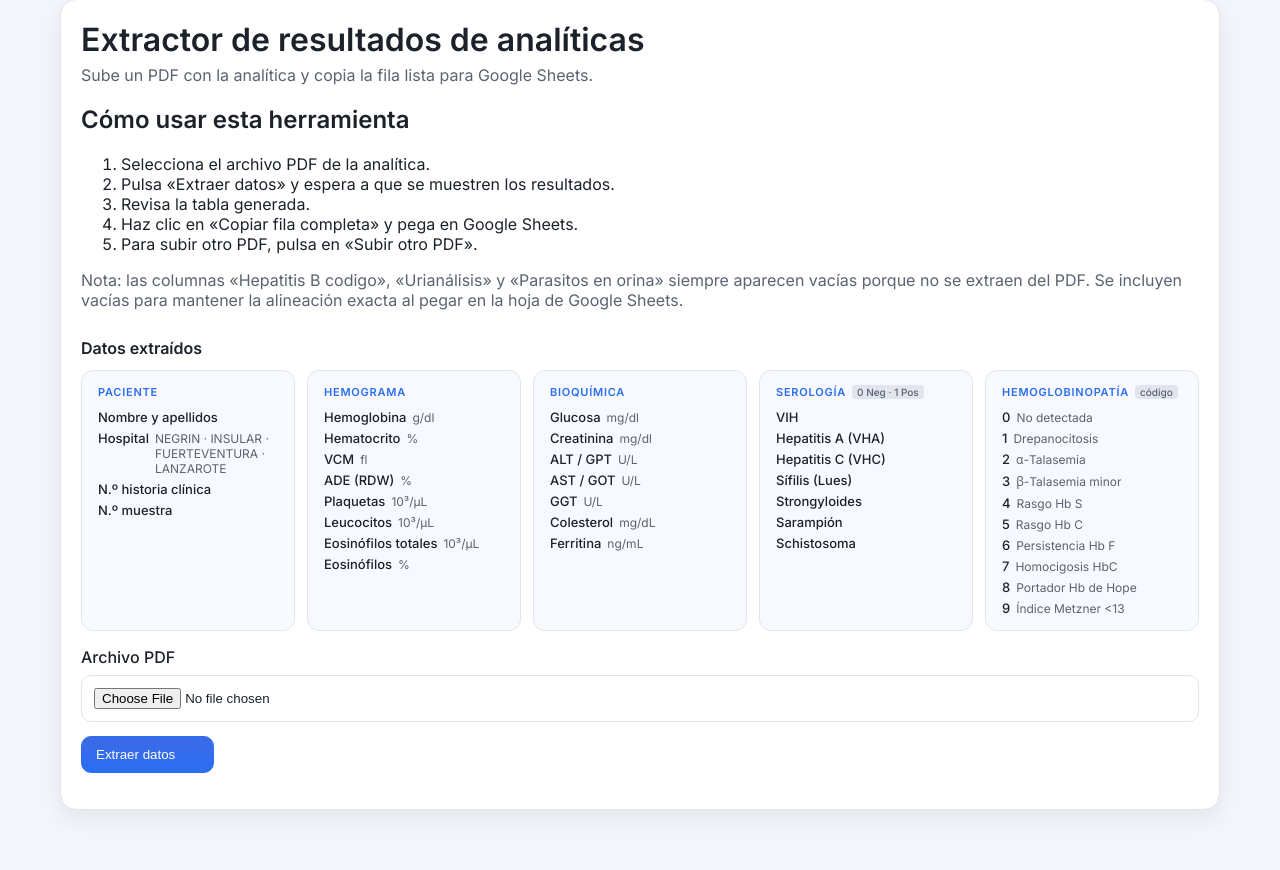
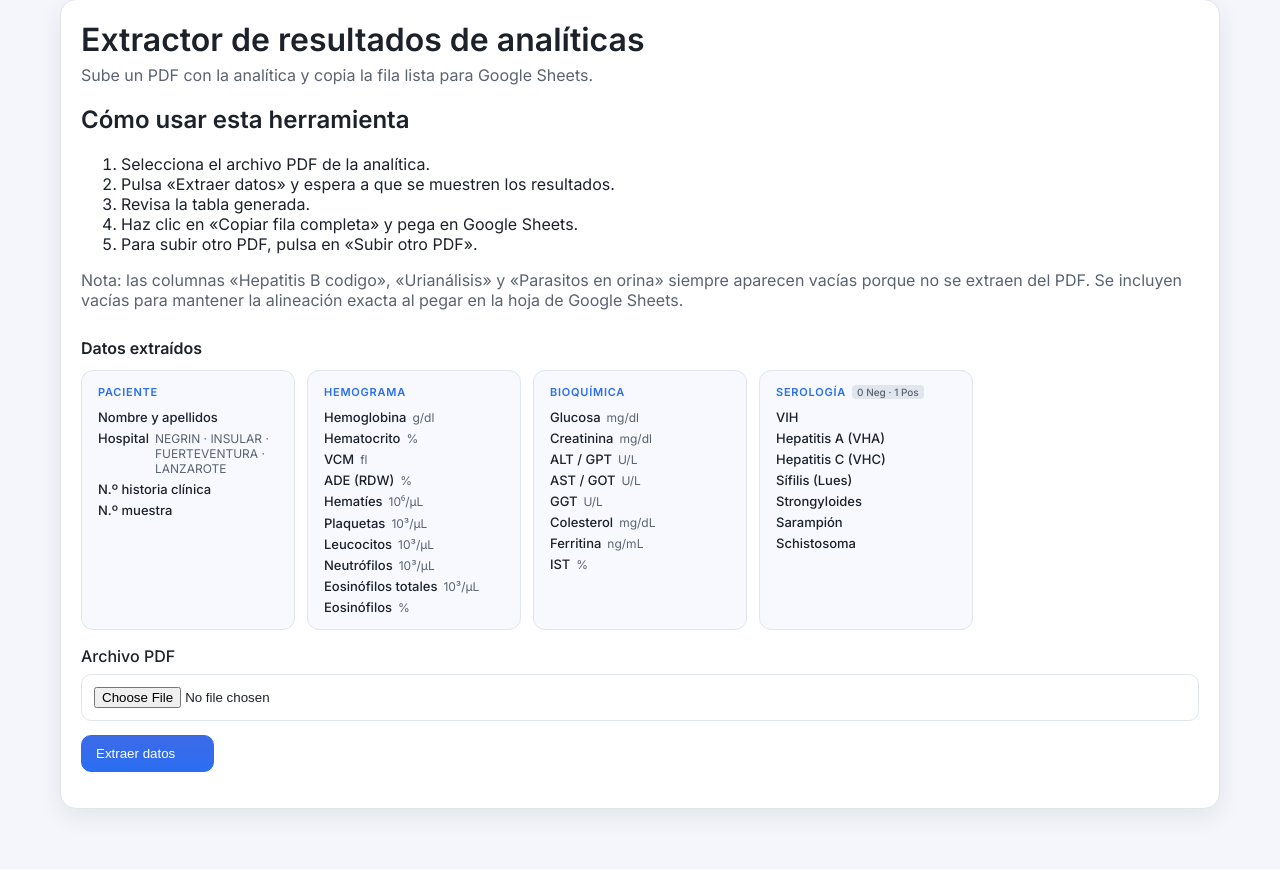
Before and after one commit to ericmassip/blood-test-parser, a Flask app: page / in a window 1280 px wide. Shown: the part 33-903 px from the top of the page. After the commit the page ends 860 px from the top, so only its background shows below. Run offline with Flask 3, Linux system fonts and the light colour scheme.

Commit message:
Added Hematíes, Neutrófilos and IST to the extraction, removed Hemoglobinopatía

```diff
--- a/models.py
+++ b/models.py
@@ -17,8 +17,10 @@ class BloodTestData(BaseModel):
     HEMATOCRITO: Optional[float] = Field(None, description="Porcentaje de hematocrito")
     VCM: Optional[float] = Field(None, description="Volumen corpuscular medio en fl")
     ADE: Optional[float] = Field(None, description="Amplitud de distribución eritrocitaria (RDW) en porcentaje")
+    HEMATIES: Optional[float] = Field(None, description="Recuento de hematíes (eritrocitos) en 10^6/µL - solo de la sección hemograma, ignorar valores de sección orina")
     PLAQUETAS: Optional[float] = Field(None, description="Recuento de plaquetas en 10^3/µL")
     LEUCOCITOS: Optional[float] = Field(None, description="Recuento de leucocitos en 10^3/µL")
+    NEUTROFILOS: Optional[float] = Field(None, description="Recuento absoluto de neutrófilos en 10^3/µL")
     EOSINOFILOS_TOTALES: Optional[float] = Field(None, description="Eosinófilos totales en 10^3/µL")
     EOSINOFILOS_PORCENTAJE: Optional[float] = Field(None, description="Porcentaje de eosinófilos")
     GLUCOSA: Optional[float] = Field(None, description="Nivel de glucosa en mg/dl")
@@ -28,6 +30,7 @@ class BloodTestData(BaseModel):
     GGT: Optional[float] = Field(None, description="Gamma glutamil transferasa en U/L")
     COLESTEROL: Optional[float] = Field(None, description="Nivel de colesterol en mg/dL")
     FERRITINA: Optional[float] = Field(None, description="Nivel de ferritina en ng/mL")
+    IST: Optional[float] = Field(None, description="Índice de Saturación de Transferrina (puede llamarse IST, índice de saturación del hierro, índice de saturación de Transferrina, saturación de Transferrina, o similares) en porcentaje")
     VIH: Optional[int] = Field(None, description="Resultado del test VIH: 1 para Positivo, 0 para Negativo, null si no se encuentra")
     VHA: Optional[int] = Field(None, description="Resultado del test Hepatitis A: 1 para Positivo, 0 para Negativo, null si no se encuentra")
     VHC: Optional[int] = Field(None, description="Resultado del test Hepatitis C: 1 para Positivo, 0 para Negativo, null si no se encuentra")
@@ -35,4 +38,3 @@ class BloodTestData(BaseModel):
     STRONGYLOIDES: Optional[int] = Field(None, description="Resultado del test Strongyloides: 1 para Positivo, 0 para Negativo, null si no se encuentra")
     SARAMPION: Optional[int] = Field(None, description="Resultado del test Sarampión: 1 para Positivo, 0 para Negativo, null si no se encuentra")
     SCHISTOSOMA: Optional[int] = Field(None, description="Resultado del test Schistosoma: 1 para Positivo, 0 para Negativo, null si no se encuentra")
-    HEMOGLOBINOPATIA: Optional[int] = Field(None, description="Resultado de hemoglobinopatía como número: 0=No, 1=DREPANOCITOSIS, 2=A-TALASEMIA, 3=B-TALASEMIA MINOR, 4=RASGO HB S, 5=RASGO HB C, 6=PERSISTENCIA HB F, 7=homocigosis HbC, 8=portador Hb de HOPE, 9=Indice Metzner <13")
--- a/sample_expected_result.json
+++ b/sample_expected_result.json
@@ -25,6 +25,5 @@
   "LUES": 1,
   "STRONGYLOIDES": null,
   "SARAMPION": null,
-  "SCHISTOSOMA": null,
-  "HEMOGLOBINOPATIA": null
+  "SCHISTOSOMA": null
 }
--- a/system_instructions.txt
+++ b/system_instructions.txt
@@ -20,3 +20,5 @@ En ocasiones, hay documentos que incluyen secciones relacionadas con pruebas de
 Para los casos binarios de "Positivo" vs "Negativo", devuelve 1 para "Positivo" y 0 para "Negativo". Si no dice "Positivo" o "Negativo", establece el valor como null.
 
 Si hay dos resultados de Hepatitis A, habitualmente contienen 'IgM' o 'IgG', devuelve la que contiene 'IgG'.
+
+Para NEUTROFILOS, extrae siempre el valor del recuento absoluto en 10^3/µL, no el porcentaje.
--- a/web/app.py
+++ b/web/app.py
@@ -74,8 +74,8 @@ def _build_headers_and_values(extracted: Dict[str, Any]) -> Tuple[List[str], Lis
         else:
             value_to_render = raw_value
 
-            # Apply domain-specific transformation for eosinophils, mirroring the Sheets logic
-            if json_key == "EOSINOFILOS_TOTALES" and isinstance(raw_value, (int, float)):
+            # Apply ×1000 transformation for some fields
+            if json_key in ("EOSINOFILOS_TOTALES", "NEUTROFILOS") and isinstance(raw_value, (int, float)):
                 value_to_render = raw_value * 1000
 
             if isinstance(value_to_render, (int, float)):
--- a/web/templates/index.html
+++ b/web/templates/index.html
@@ -54,8 +54,10 @@
                 <li><span class="field-name">Hematocrito</span><span class="field-desc">%</span></li>
                 <li><span class="field-name">VCM</span><span class="field-desc">fl</span></li>
                 <li><span class="field-name">ADE (RDW)</span><span class="field-desc">%</span></li>
+                <li><span class="field-name">Hematíes</span><span class="field-desc">10⁶/µL</span></li>
                 <li><span class="field-name">Plaquetas</span><span class="field-desc">10³/µL</span></li>
                 <li><span class="field-name">Leucocitos</span><span class="field-desc">10³/µL</span></li>
+                <li><span class="field-name">Neutrófilos</span><span class="field-desc">10³/µL</span></li>
                 <li><span class="field-name">Eosinófilos totales</span><span class="field-desc">10³/µL</span></li>
                 <li><span class="field-name">Eosinófilos</span><span class="field-desc">%</span></li>
               </ul>
@@ -71,6 +73,7 @@
                 <li><span class="field-name">GGT</span><span class="field-desc">U/L</span></li>
                 <li><span class="field-name">Colesterol</span><span class="field-desc">mg/dL</span></li>
                 <li><span class="field-name">Ferritina</span><span class="field-desc">ng/mL</span></li>
+                <li><span class="field-name">IST</span><span class="field-desc">%</span></li>
               </ul>
             </div>
 
@@ -84,22 +87,6 @@
                 <li><span class="field-name">Strongyloides</span></li>
                 <li><span class="field-name">Sarampión</span></li>
                 <li><span class="field-name">Schistosoma</span></li>
-              </ul>
-            </div>
-
-            <div class="fields-group">
-              <h3 class="fields-group__title">Hemoglobinopatía <span class="fields-group__badge">código</span></h3>
-              <ul class="fields-list">
-                <li><span class="field-name">0</span><span class="field-desc">No detectada</span></li>
-                <li><span class="field-name">1</span><span class="field-desc">Drepanocitosis</span></li>
-                <li><span class="field-name">2</span><span class="field-desc">α-Talasemia</span></li>
-                <li><span class="field-name">3</span><span class="field-desc">β-Talasemia minor</span></li>
-                <li><span class="field-name">4</span><span class="field-desc">Rasgo Hb S</span></li>
-                <li><span class="field-name">5</span><span class="field-desc">Rasgo Hb C</span></li>
-                <li><span class="field-name">6</span><span class="field-desc">Persistencia Hb F</span></li>
-                <li><span class="field-name">7</span><span class="field-desc">Homocigosis HbC</span></li>
-                <li><span class="field-name">8</span><span class="field-desc">Portador Hb de Hope</span></li>
-                <li><span class="field-name">9</span><span class="field-desc">Índice Metzner &lt;13</span></li>
               </ul>
             </div>
 
```
Also changed, not shown: google_sheets_service.py (+12 -9 lines).
